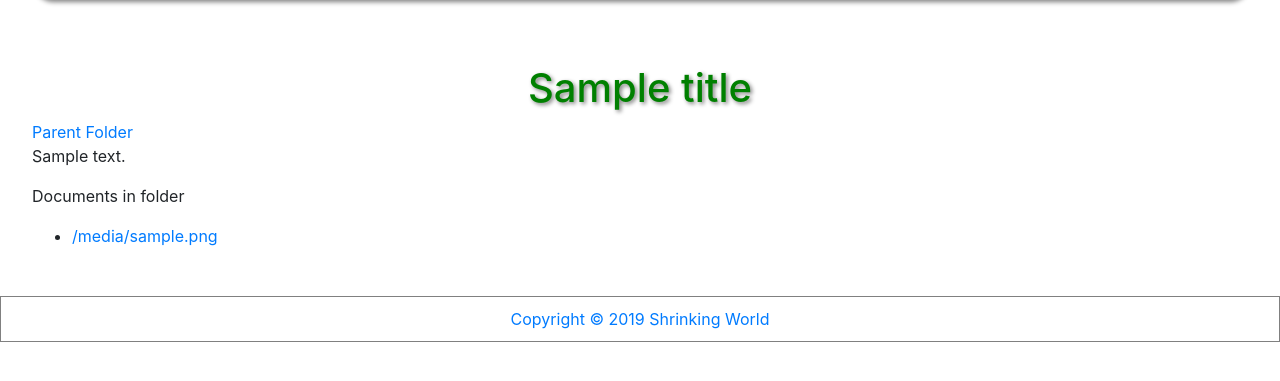
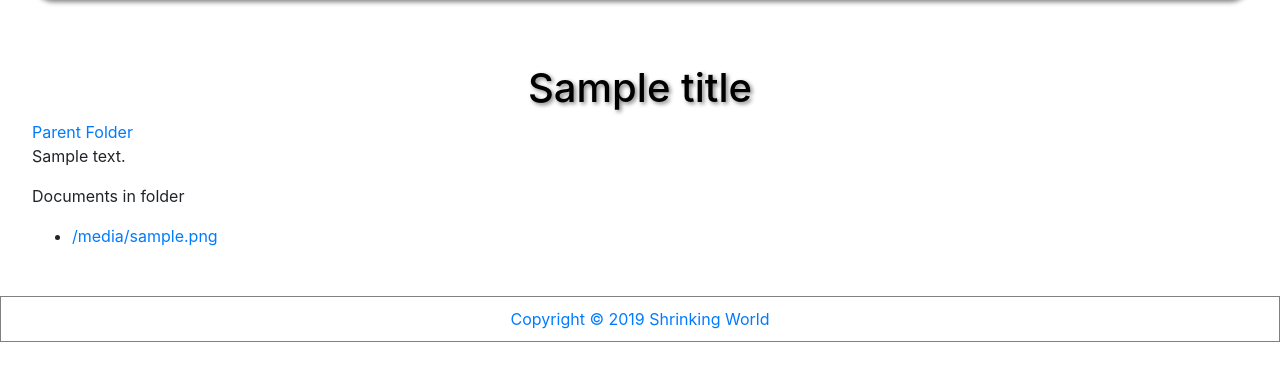
Before and after one commit to Mark-Seaman/BrainApp, a Django app: template brain/templates/folder.html in a window 1280 px wide. Shown: the part 265-646 px from the top of the page. Run offline with Django 3.2, Linux system fonts and the light colour scheme; the template is opened without the code that fills it: most values are stand-ins (such as "Sample title", 1, 10 or a date in 2020); grey boxes marked "Sample" are stand-in pictures; some libraries are stand-ins or nearby versions.

Commit message:
Auto CSS refresh

```diff
--- a/brain/templates/brain_theme.html
+++ b/brain/templates/brain_theme.html
@@ -10,7 +10,7 @@
         <link rel="stylesheet" href="https://stackpath.bootstrapcdn.com/bootstrap/4.3.1/css/bootstrap.min.css">
 
         {% block css %}
-            <link rel="stylesheet" href="{% static 'css/brain.css' %}">
+            <link rel="stylesheet" href="{% static 'css/brain.css' %}?time={{ time }}">
         {% endblock %}
 
     </head>
--- a/static/css/brain.css
+++ b/static/css/brain.css
@@ -44,7 +44,7 @@ hr {
 }
 
 h1 {
-    color: green;
+    color: black;
     text-align: center;
     text-shadow: 2px 2px 4px grey;
 }
```
Also changed, not shown: brain/urls.py (+1 -16 lines), brain/views.py (+11 -14 lines).
